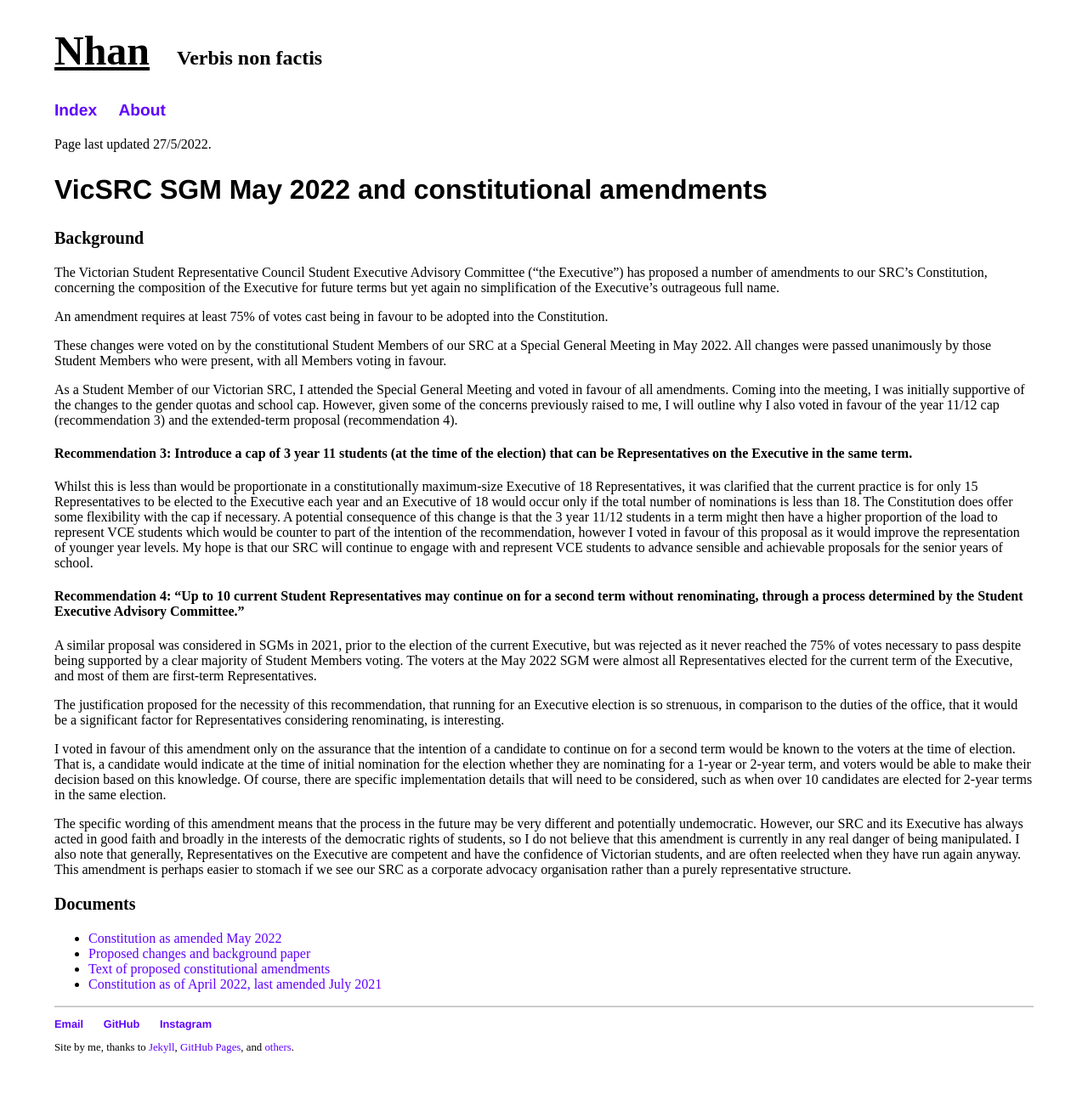
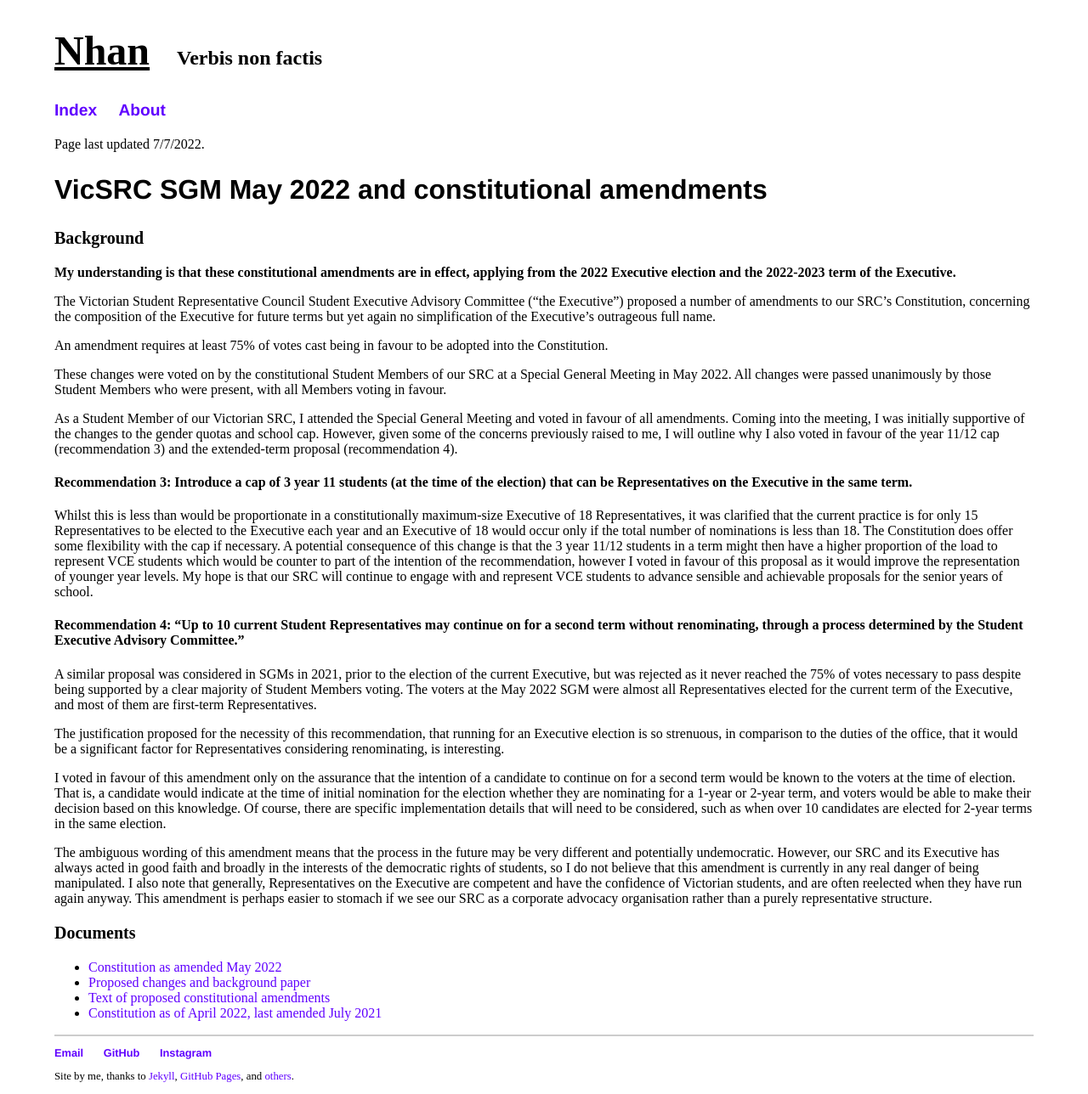
Before and after one commit to nhtnhanbn/nhtnhanbn.github.io, a Jekyll site: the page built from _repository/vicsrcsgmmay22.md, in a window 1280 px wide. Shown: the whole page at 85% size. Built offline with Jekyll 4.4.1, drawn with Linux system fonts in a browser that asks for light colours; before the commit the page ends 1254 px from its top, so only the background shows below that.

Commit message:
Update vicsrcsgmmay22

```diff
--- a/_repository/vicsrcsgmmay22.md
+++ b/_repository/vicsrcsgmmay22.md
@@ -3,13 +3,15 @@ permalink: /vicsrcsgmmay22
 title: VicSRC SGM 5/2022 and constitutional amendments
 ---
 
-Page last updated 27/5/2022.
+Page last updated 7/7/2022.
 
 ## VicSRC SGM May 2022 and constitutional amendments
 
 ### Background
 
-The Victorian Student Representative Council Student Executive Advisory Committee ("the Executive") has proposed a number of amendments to our SRC's Constitution, concerning the composition of the Executive for future terms but yet again no simplification of the Executive's outrageous full name.
+**My understanding is that these constitutional amendments are in effect, applying from the 2022 Executive election and the 2022-2023 term of the Executive.**
+
+The Victorian Student Representative Council Student Executive Advisory Committee ("the Executive") proposed a number of amendments to our SRC's Constitution, concerning the composition of the Executive for future terms but yet again no simplification of the Executive's outrageous full name.
 
 An amendment requires at least 75% of votes cast being in favour to be adopted into the Constitution.
 
@@ -29,7 +31,7 @@ The justification proposed for the necessity of this recommendation, that runnin
 
 I voted in favour of this amendment only on the assurance that the intention of a candidate to continue on for a second term would be known to the voters at the time of election. That is, a candidate would indicate at the time of initial nomination for the election whether they are nominating for a 1-year or 2-year term, and voters would be able to make their decision based on this knowledge. Of course, there are specific implementation details that will need to be considered, such as when over 10 candidates are elected for 2-year terms in the same election.
 
-The specific wording of this amendment means that the process in the future may be very different and potentially undemocratic. However, our SRC and its Executive has always acted in good faith and broadly in the interests of the democratic rights of students, so I do not believe that this amendment is currently in any real danger of being manipulated. I also note that generally, Representatives on the Executive are competent and have the confidence of Victorian students, and are often reelected when they have run again anyway. This amendment is perhaps easier to stomach if we see our SRC as a corporate advocacy organisation rather than a purely representative structure.
+The ambiguous wording of this amendment means that the process in the future may be very different and potentially undemocratic. However, our SRC and its Executive has always acted in good faith and broadly in the interests of the democratic rights of students, so I do not believe that this amendment is currently in any real danger of being manipulated. I also note that generally, Representatives on the Executive are competent and have the confidence of Victorian students, and are often reelected when they have run again anyway. This amendment is perhaps easier to stomach if we see our SRC as a corporate advocacy organisation rather than a purely representative structure.
 
 ### Documents
 
```
